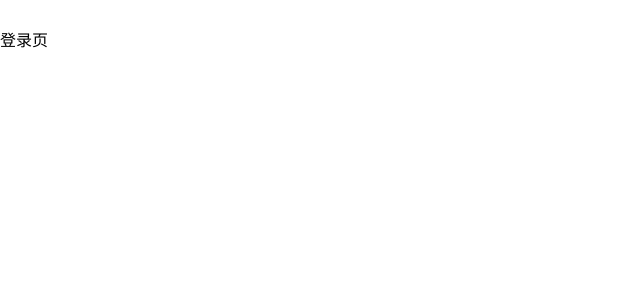
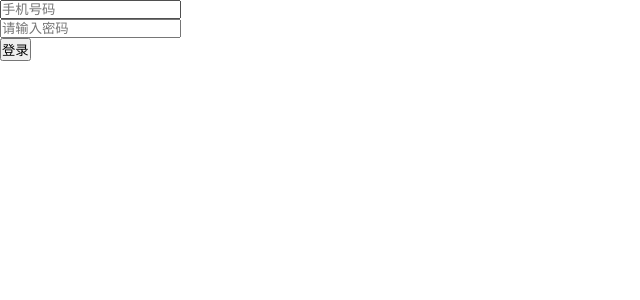
Before and after one commit to itcast-hsian/news-43, a Vue app: page /login in a window 1280 px wide. Shown: the top 300 px of the page, without its empty margins (0-640 px from the left). Built offline with nearby package versions, Linux system fonts and the light colour scheme; a small style sheet from the web is missing.

Commit message:
登录页的静态布局

```diff
--- a/src/views/Login.vue
+++ b/src/views/Login.vue
@@ -1,9 +1,27 @@
 <template>
-    <div>
-        登录页
-        <!-- 要显示阿里图标库的图标，必须要加上iconfont这个类名，第二类名就是你想要显示的那个图标 -->
-        <span class="iconfont iconnew"></span>
-        <span class="iconfont iconweixin"></span>
+    <div class="container">
+        <!-- 返回上一页按钮 -->
+        <div class="back-btn">
+            <span class="iconfont iconicon-test"></span>
+        </div>
+
+        <!-- logo -->
+        <div class="logo">
+            <span class="iconfont iconnew"></span>
+        </div>
+
+        <!-- 表单 -->
+        <div class="form">
+            <div class="form-item">
+                <input placeholder="手机号码">
+            </div>
+            <div class="form-item">
+                <input type="password" placeholder="请输入密码">
+            </div>
+            <div class="form-item">
+                <button>登录</button>
+            </div>
+        </div>
     </div>
 </template>
 
@@ -14,8 +32,5 @@ export default {
 </script>
 
 <style>
-span{
-    font-size: 50px;
-    color: red;
-}
+
 </style>
```
